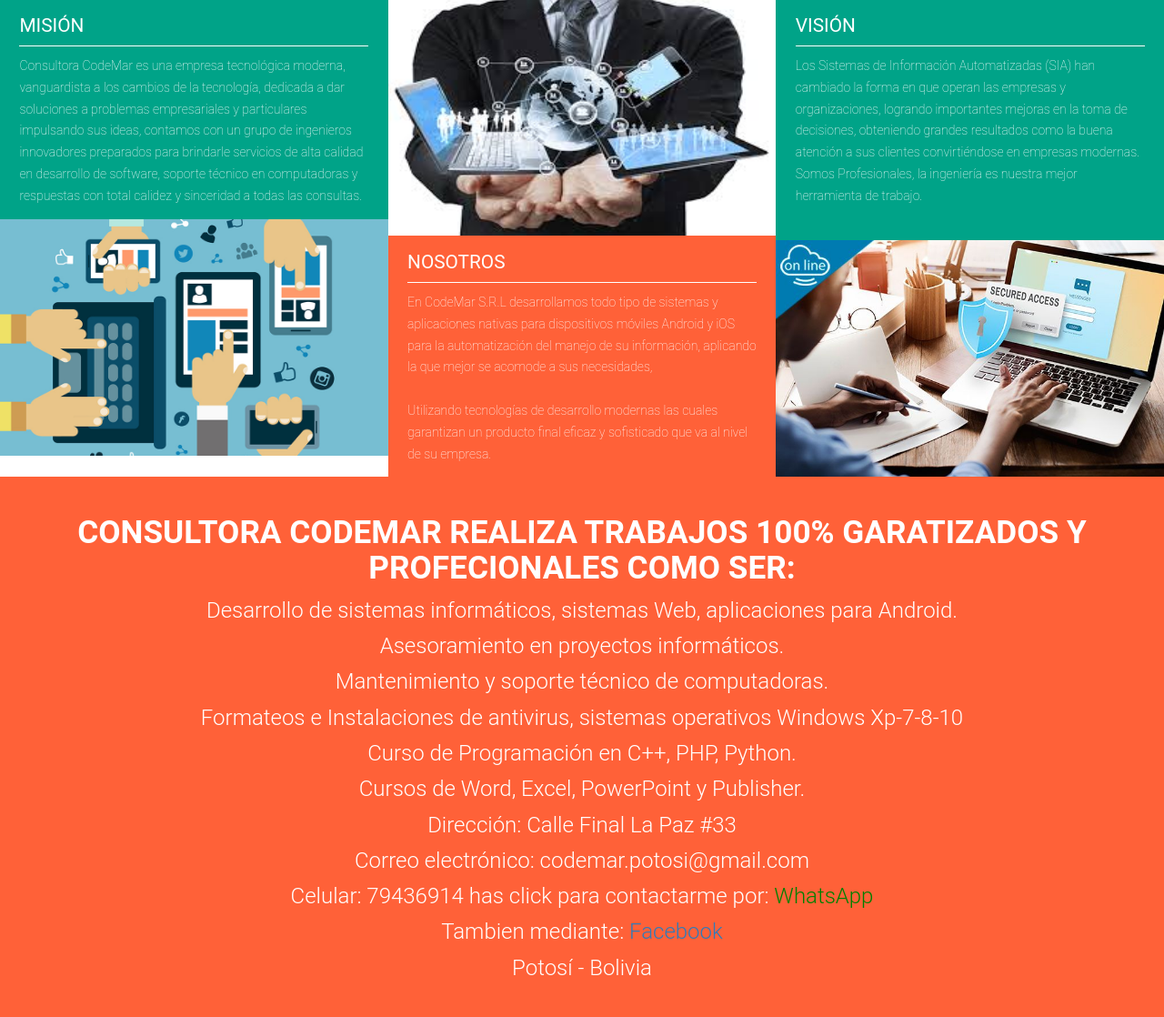
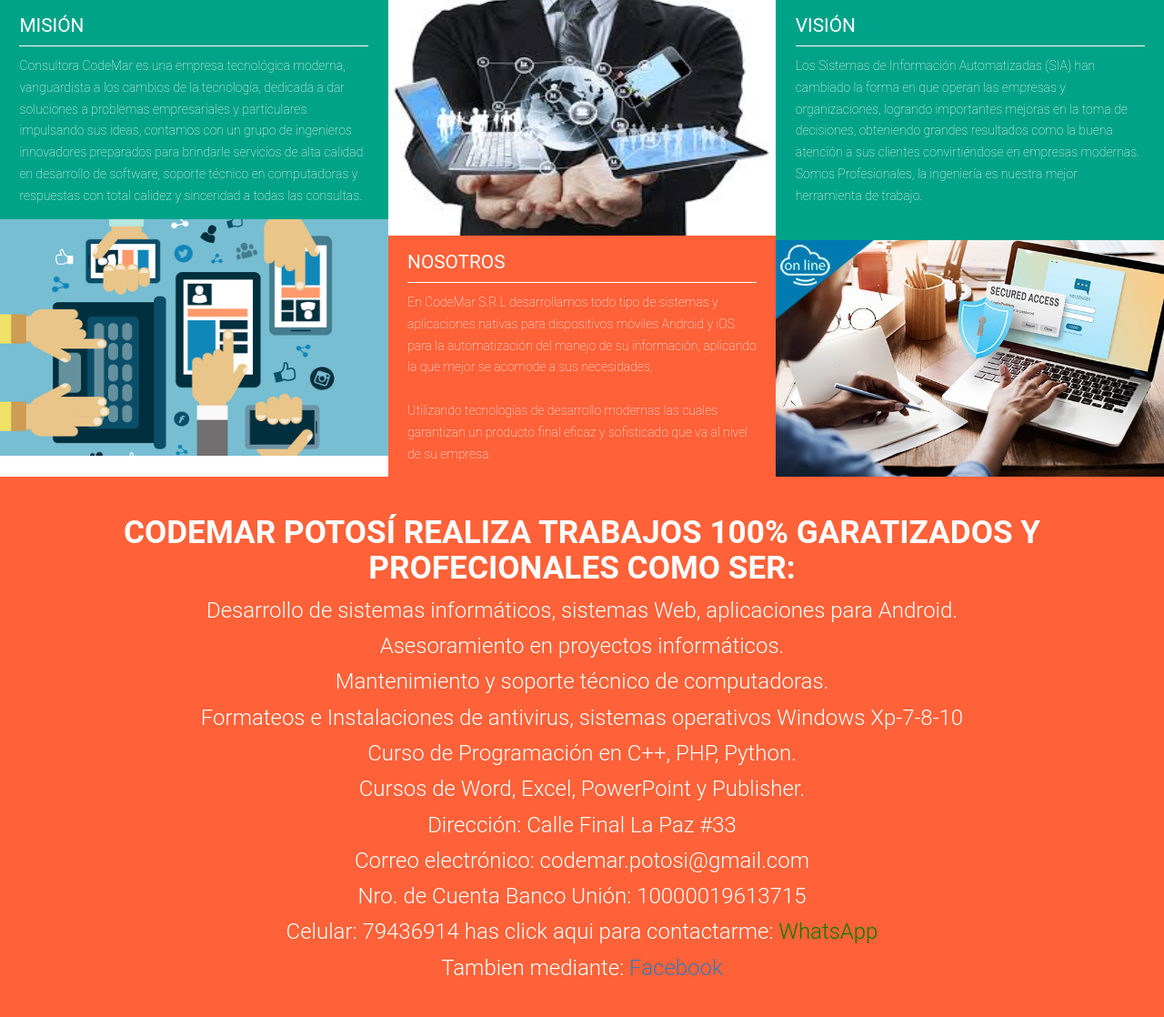
Before and after one commit to juanjavierlimachi/PaginaWebCodemar, a Django app: template pagina/templates/inicio/inicio.html in a window 1280 px wide. Shown: the part 811-1929 px from the top of the page at 91% size. Run offline with Django 3.2, Linux system fonts and the light colour scheme; the template is opened without the code that fills it: values that come from a table or form of the project are taken from there, others are empty; data comes from the database, SQL or seed files in the repository; some libraries are stand-ins or nearby versions; some web fonts are replaced.

Commit message:
aumente mi numero de cuenta del banco union

```diff
--- a/pagina/templates/inicio/inicio.html
+++ b/pagina/templates/inicio/inicio.html
@@ -210,7 +210,7 @@
 </script>
       <div class="work-with-us text-center" id="servicios">
         <div class="container">
-          <h4>Consultora CodeMar realiza trabajos 100% garatizados y profecionales como ser:</h4>
+          <h4>CodeMar Potosí realiza trabajos 100% garatizados y profecionales como ser:</h4>
           <p>Desarrollo de sistemas informáticos, sistemas Web, aplicaciones para Android.</p>
           <p>Asesoramiento en proyectos informáticos.</p>
           <p>Mantenimiento y soporte técnico de computadoras.</p>
@@ -219,11 +219,11 @@
           <p>Cursos de Word, Excel, PowerPoint y Publisher.</p>
           <p>Dirección: Calle Final La Paz #33</p>
           <p>Correo electrónico: codemar.potosi@gmail.com</p>
-            <p>Celular: 79436914  has click para contactarme por: <a href="https://api.whatsapp.com/send?phone=59179436914&text=Hola%20le%20mando%20un%20saludo,%20visite%20su%20página%20web%20y%20me%20pareció%20muy%20interesante%20y%20quisiera%20que%20me%20responda%20con%20algunas%20dudas%20que%20tengo%20gracias." style="color:green" target="_blank">
+          <p>Nro. de Cuenta Banco Unión: 10000019613715</P>
+            <p>Celular: 79436914  has click aqui para contactarme: <a href="https://api.whatsapp.com/send?phone=59179436914&text=Hola%20le%20mando%20un%20saludo,%20visite%20su%20página%20web%20y%20me%20pareció%20muy%20interesante%20y%20quisiera%20que%20me%20responda%20con%20algunas%20dudas%20que%20tengo%20gracias." style="color:green" target="_blank">
               WhatsApp</a>
             </p>
             <p>Tambien mediante: <a href="https://www.facebook.com/CodeMarS.R.L" target="_blank">Facebook</a></p>
-            <p>Potosí - Bolivia</p>
         </div>
       </div>
   <div id="contact" class="map">
@@ -231,15 +231,6 @@
            <iframe src="https://www.google.com/maps/embed?pb=!1m30!1m12!1m3!1d894.509838569864!2d-65.7474803240542!3d-19.57482017249735!2m3!1f0!2f0!3f0!3m2!1i1024!2i768!4f13.1!4m15!3e0!4m3!3m2!1d-19.5745629!2d-65.7475073!4m5!1s0x93f94e0e72e5d423%3A0xaae8f4290ef1f4e8!2sVilla+Imperial+de+Potos%C3%AD%2C+Bolivia!3m2!1d-19.572280499999998!2d-65.75500629999999!4m3!3m2!1d-19.5743984!2d-65.7462729!5e1!3m2!1ses!2ses!4v1501868790166" width="400" height="300" frameborder="0" style="border:0" allowfullscreen></iframe>
     </div>
 </div>
-<!-- publicidad adsense -->
-<ins class="adsbygoogle"
-     style="display:block"
-     data-ad-client="ca-pub-8621255571690178"
-     data-ad-slot="9258744558"
-     data-ad-format="auto"></ins>
-<script>
-(adsbygoogle = window.adsbygoogle || []).push({});
-</script>
       <div class="sreen-gallery-cursual">
                <!-- requried-jsfiles-for owl -->
         <link href="{% static 'css/owl.carousel.css' %}" rel="stylesheet">
```
